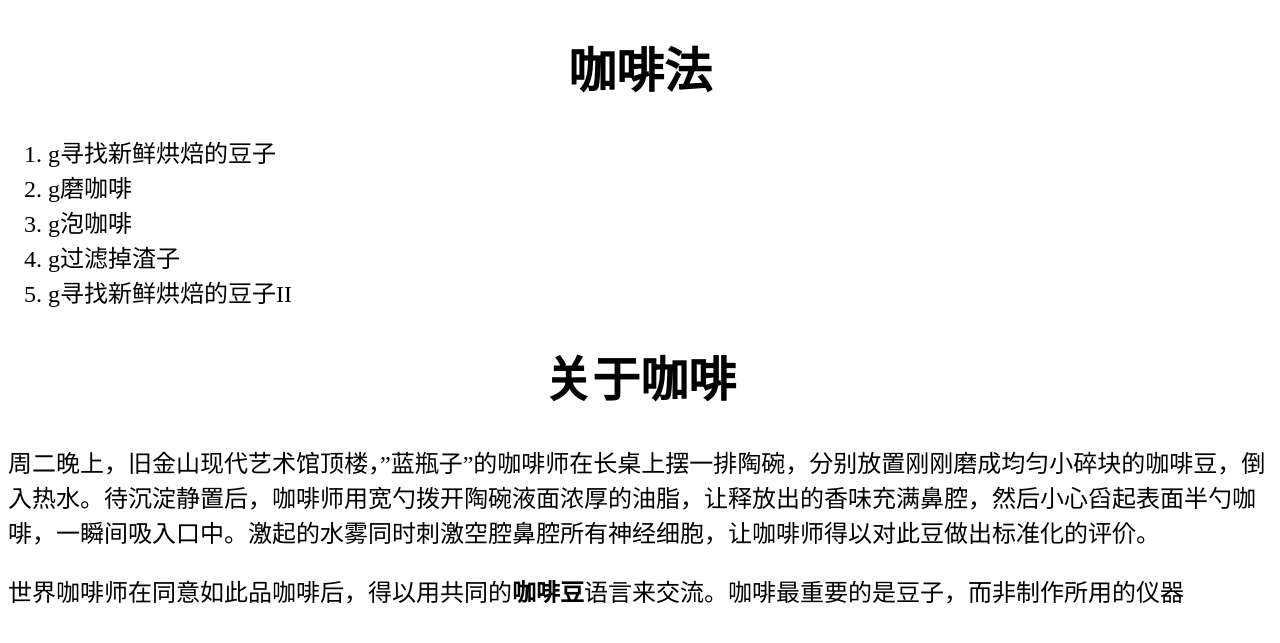
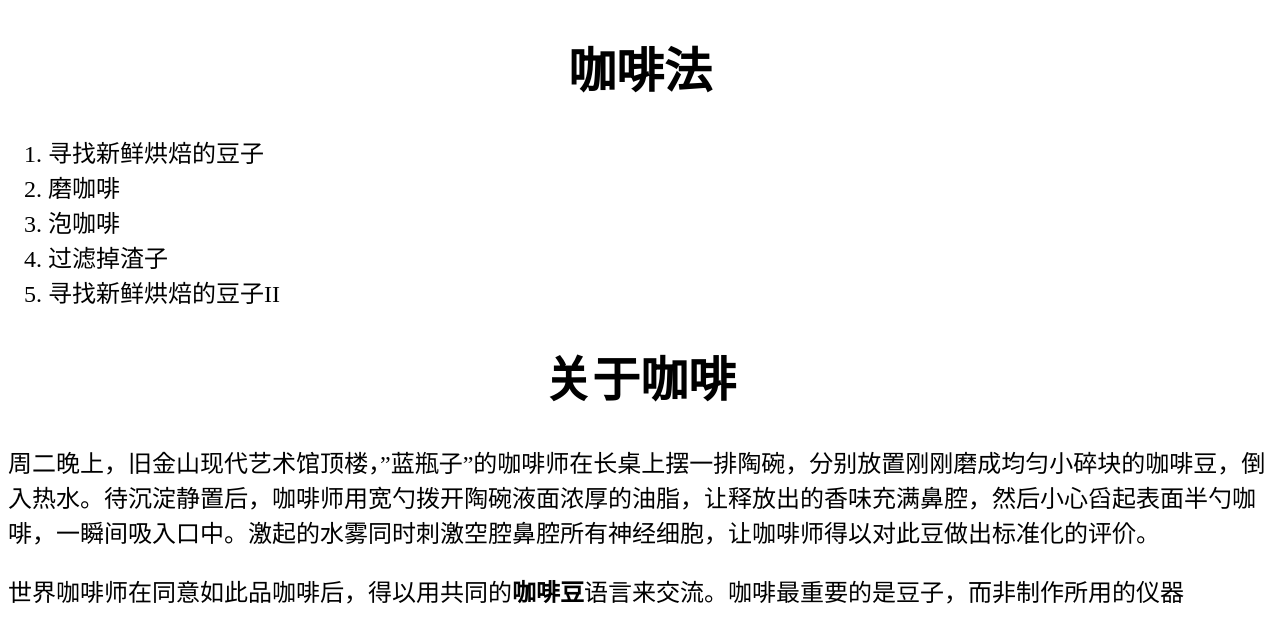
Before and after one commit to pspEgg/cohi, a Jekyll site: the page built from index.md, in a window 1280 px wide. Shown: the top 643 px of the page. Built offline with Jekyll 4.4.1, drawn with Linux system fonts in a browser that asks for light colours; Markdown is read by kramdown in place of the engine named in the settings.

```diff
--- a/_config.yml
+++ b/_config.yml
@@ -0,0 +1 @@
+markdown: rdiscount
--- a/index.md
+++ b/index.md
@@ -5,11 +5,11 @@ layout: default
 
 # 咖啡法
 
-1. g寻找新鲜烘焙的豆子
-2. g磨咖啡
-3. g泡咖啡
-4. g过滤掉渣子
-5. g寻找新鲜烘焙的豆子II
+1. 寻找新鲜烘焙的豆子
+2. 磨咖啡
+3. 泡咖啡
+4. 过滤掉渣子
+5. 寻找新鲜烘焙的豆子II
 
 # 关于咖啡
 
```
